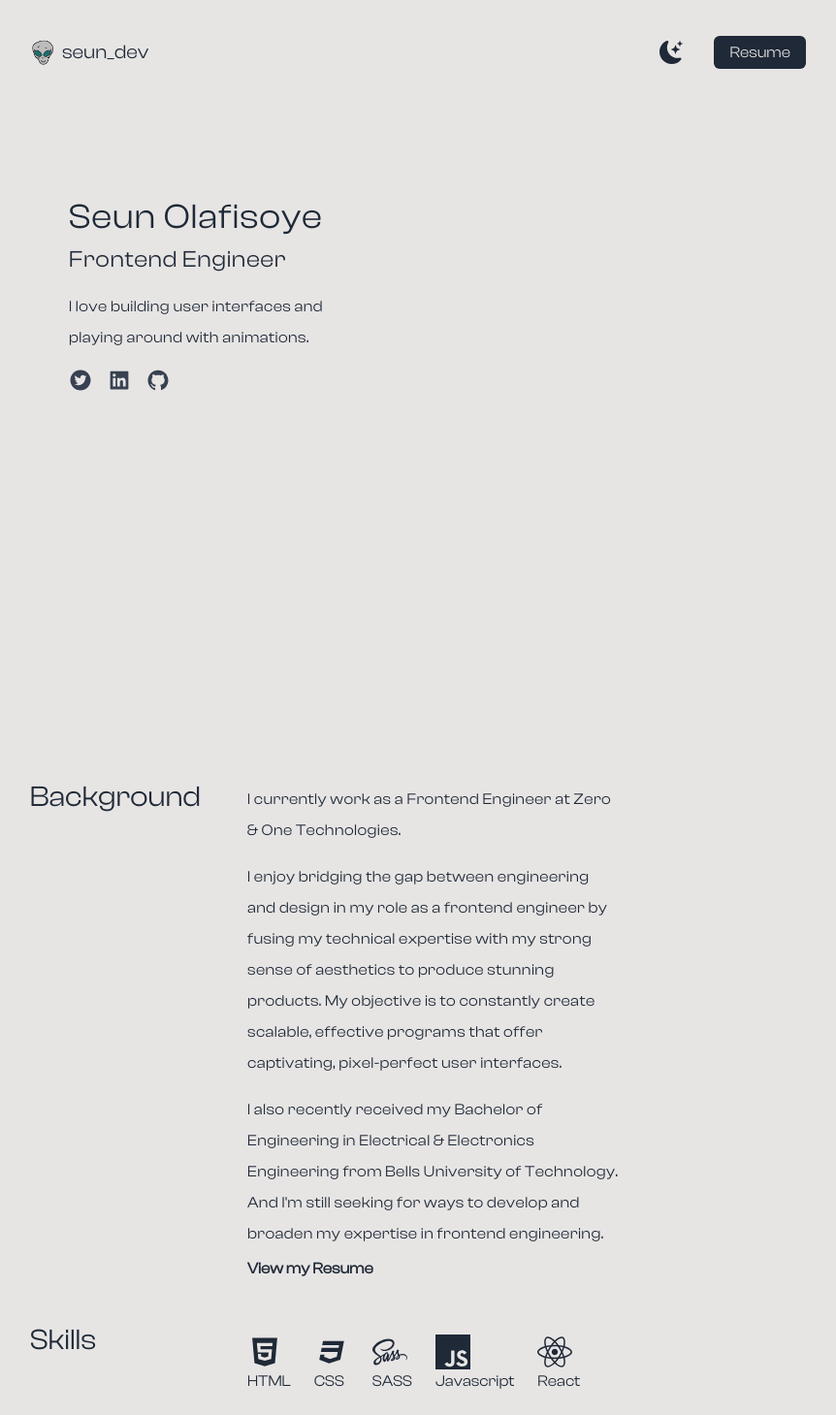
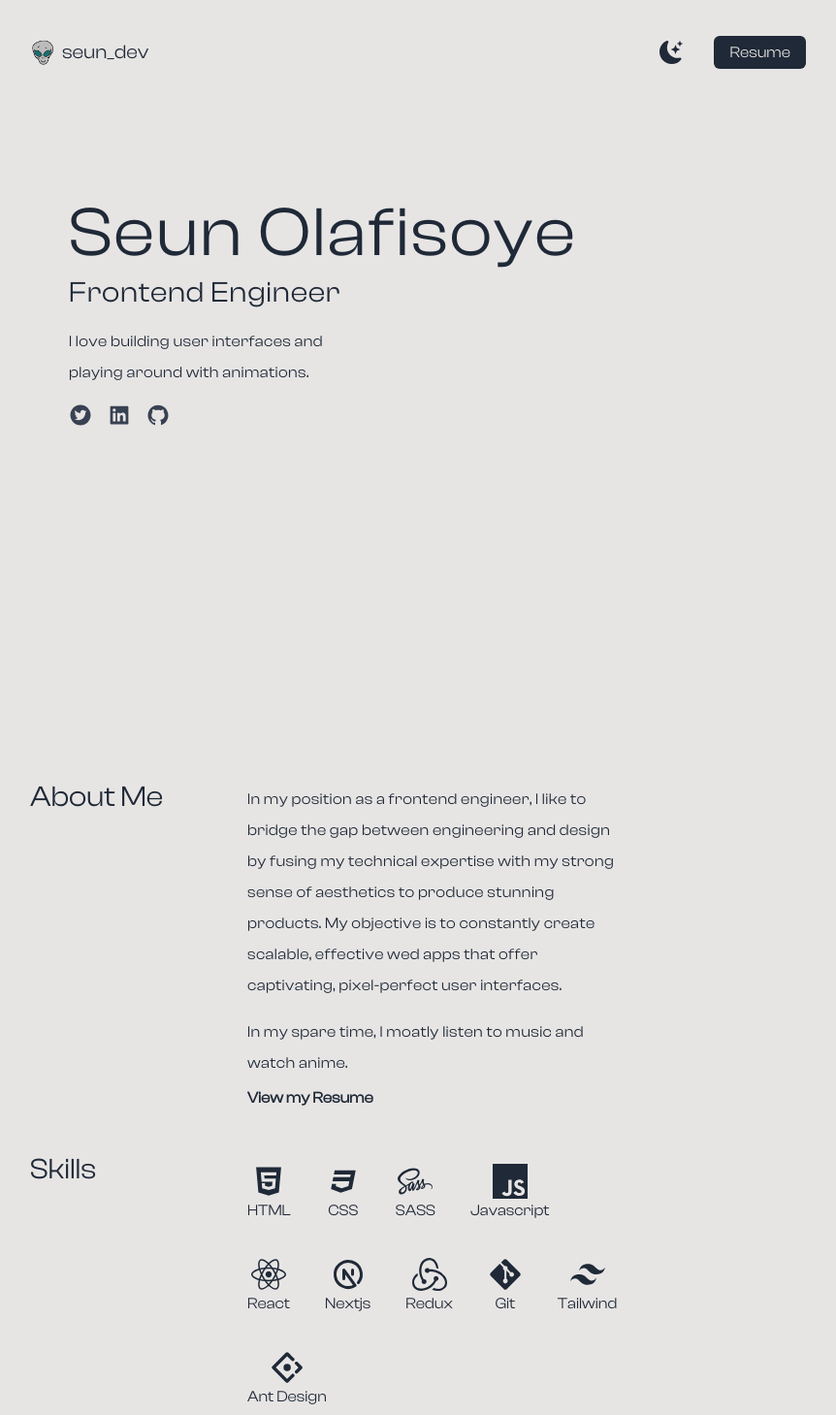
Before and after one commit to olafisoyevince/seun_dev, a Next.js app: page / in a window 1280 px wide. Shown: the top 1459 px of the page at 97% size, without its empty margins (209-1071 px from the left). Built offline with nearby package versions, Linux system fonts and the light colour scheme; some icons are missing.

Commit message:
more things were corrented

```diff
--- a/pages/index.js
+++ b/pages/index.js
@@ -22,7 +22,7 @@ const data = [
     name: "OHyphen",
     url: "https://stocks-app-frontend-gvbsum9t5-zeroandone.vercel.app/auth/register",
     description:
-      "This is a product that I have been working on with a team of designers, frontend, and backend developers at my recent company. Specifically, I worked on the UI of the register page, otp, verification, and login page as well as integrating them to the backend to successfully collect data from the frontend.",
+      "This is a product that I have been working on with a team of designers, frontend, and backend developers at my recent company. Specifically, I worked on the UI of the register page, OTP verification, and login the page as well as integrating them to the backend to successfully collect data from the users.",
     tools: ["Nextjs", "Redux", "CSS", "Ant Design"],
   },
 
@@ -140,10 +140,10 @@ export default function Home() {
           </nav>
 
           <div className="text-center p-10 md:text-left ">
-            <h2 className="text-4xl py-2 text-gray-800 dark:text-stone-200 tracking-wide">
+            <h2 className="text-4xl md:text-7xl py-2 text-gray-800 dark:text-stone-200 tracking-wide">
               Seun Olafisoye
             </h2>
-            <h3 className="text-2xl text-gray-800 dark:text-stone-200 font-medium tracking-wide">
+            <h3 className="text-2xl md:text-3xl text-gray-800 dark:text-stone-200 font-medium tracking-wide">
               Frontend Engineer
             </h3>
             <p className=" mx-auto py-4 leading-8 text-gray-800 md:mx-0 md:w-80 dark:text-stone-200 tracking-wide">
@@ -176,28 +176,25 @@ export default function Home() {
           <div className="md:flex mb-10">
             <div>
               <h3 className="w-56 text-3xl py-1 md:pr-10 text-gray-800 dark:text-stone-200">
-                Background
+                About Me
               </h3>
             </div>
             <div className="md:mr-8 lg:mr-48">
-              <p className="text-md py-2 leading-8 text-gray-800 dark:text-stone-200 tracking-wide">
+              {/* <p className="text-md py-2 leading-8 text-gray-800 dark:text-stone-200 tracking-wide">
                 I currently work as a Frontend Engineer at Zero & One
                 Technologies.
+              </p> */}
+
+              <p className="text-md py-2 leading-8 text-gray-800 dark:text-stone-200 tracking-wide">
+                In my position as a frontend engineer, I like to bridge the gap
+                between engineering and design by fusing my technical expertise
+                with my strong sense of aesthetics to produce stunning products.
+                My objective is to constantly create scalable, effective wed
+                apps that offer captivating, pixel-perfect user interfaces.
               </p>
 
               <p className="text-md py-2 leading-8 text-gray-800 dark:text-stone-200 tracking-wide">
-                I enjoy bridging the gap between engineering and design in my
-                role as a frontend engineer by fusing my technical expertise
-                with my strong sense of aesthetics to produce stunning products.
-                My objective is to constantly create scalable, effective
-                programs that offer captivating, pixel-perfect user interfaces.
-              </p>
-
-              <p className="text-md py-2 leading-8 text-gray-800 dark:text-stone-200 tracking-wide">
-                I also recently received my Bachelor of Engineering in
-                Electrical & Electronics Engineering from Bells University of
-                Technology. And I&apos;m still seeking for ways to develop and
-                broaden my expertise in frontend engineering.
+                In my spare time, I moatly listen to music and watch anime.
               </p>
 
               <a
@@ -223,12 +220,12 @@ export default function Home() {
                 Skills
               </h3>
             </div>
-            <div className=" flex gap-6 flex-wrap mt-4 text-gray-800 dark:text-stone-200 md:mr-8 lg:mr-48">
+            <div className=" flex gap-9 flex-wrap mt-4 text-gray-800 dark:text-stone-200 md:mr-8 lg:mr-48">
               {skills.map((data, i) => {
                 const { logo, title } = data;
                 return (
-                  <div className="" key={i}>
-                    {logo}
+                  <div className=" flex flex-col items-center" key={i}>
+                    <div>{logo}</div>
                     <p>{title}</p>
                   </div>
                 );
```
